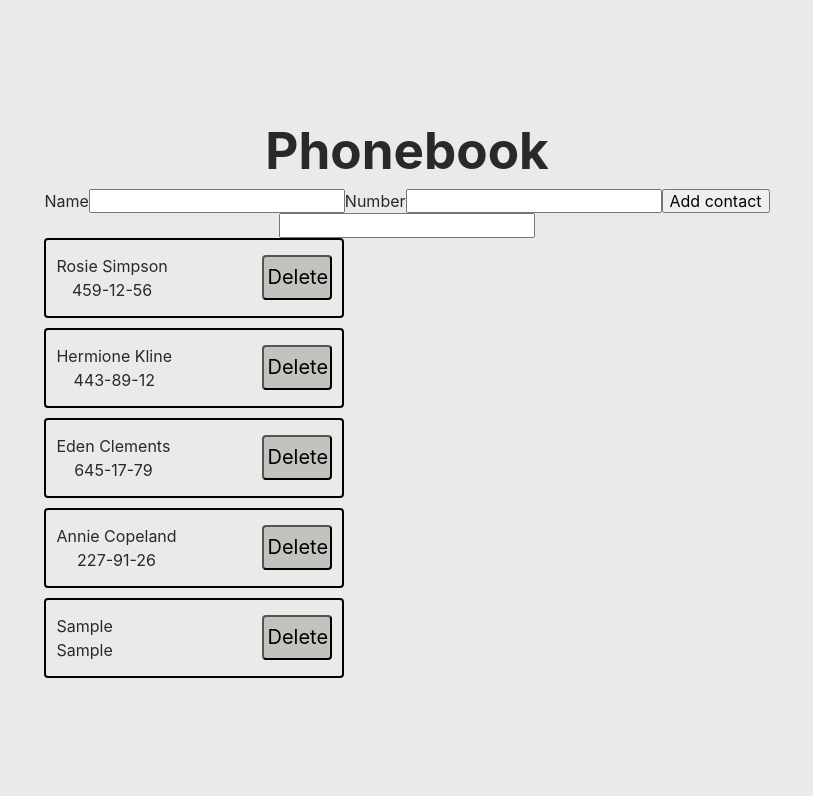
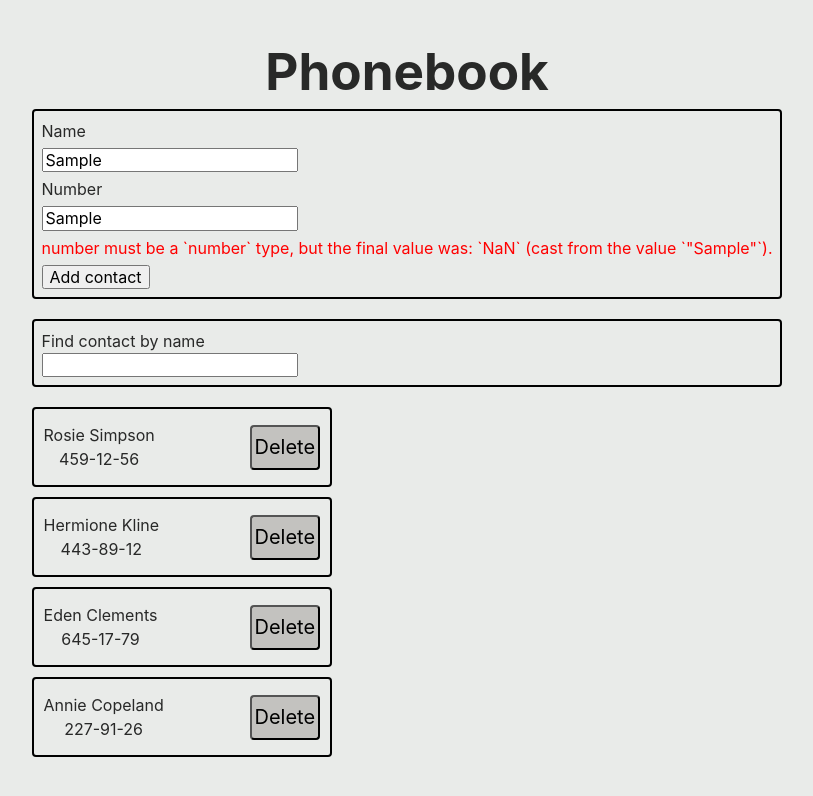
Before and after one commit to Lakanna/goit-react-hw-03, a React (Vite) app: page / in a window 1280 px wide. Both pictures are taken after typing "Sample", "Sample" into the empty fields and a click on the button "Add contact". Shown: the top 796 px of the page, without its empty margins (233-1046 px from the left). Built offline with nearby package versions, Linux system fonts and the light colour scheme.

Commit message:
add validator

```diff
--- a/package.json
+++ b/package.json
@@ -12,6 +12,7 @@
   "dependencies": {
     "formik": "^2.4.6",
     "modern-normalize": "^2.0.0",
+    "nanoid": "^5.0.7",
     "react": "^18.3.1",
     "react-dom": "^18.3.1",
     "yup": "^1.4.0"
--- a/src/components/App/App.jsx
+++ b/src/components/App/App.jsx
@@ -20,6 +20,10 @@ function App() {
   ]
   )
 
+  const [filterName, setFilterName] = useState('')
+
+  const valueByFilter = contactList.filter((contact)=>contact.name.toLowerCase().includes(filterName.toLowerCase()))
+
   function addContact(newContact) {
     setContactList((prevStat) => {
       console.log(prevStat);
@@ -38,8 +42,8 @@ function App() {
 return (<div>
           <h1 className={css.title}>Phonebook</h1>
           <ContactForm onAddContact={addContact}/>
-          <SearchBox />
-          <ContactList contactList={contactList} onDelete={deleteContact} />
+          <SearchBox value={ filterName} onFilter={setFilterName} />
+          <ContactList contactList={valueByFilter} onDelete={deleteContact} />
         </div>)
 
 }
--- a/src/components/ContactForm/ContactForm.jsx
+++ b/src/components/ContactForm/ContactForm.jsx
@@ -1,28 +1,39 @@
 import { useId } from "react";
 import { Formik, Form, Field } from "formik";
+import { ErrorMessage } from "formik";
+import { nanoid } from 'nanoid'
 import * as Yup from 'yup';
+import css from './ContactForm.module.css'
 
 export default function ContactForm({onAddContact}) {
 
     const fieldNameId = useId();
     const fieldNumberId = useId();
 
+    const FeedbackSchema = Yup.object().shape({
+        name: Yup.string().min(3, "To short!").max(50, "To long!").required("Required"),
+        number: Yup.number().min(6, "To short!").required("Required"),
+    });
+
     function handleSubmit(values, actions) {
         console.log(values);
-        const newContact = { ...values, id: Date.now().toString() };
+        const newContact = { ...values, id: nanoid() };
         console.log(newContact);
         onAddContact(newContact);
         actions.resetForm()
  }
 
     return (
-        <Formik initialValues={{ name: "", number:"" }} onSubmit={handleSubmit}>
-            <Form>
+        <Formik initialValues={{ name: "", number:"" }} onSubmit={handleSubmit} validationSchema={FeedbackSchema}>
+            <Form className={css.formAddContact}>
                 <label htmlFor={fieldNameId}>Name</label>
                 <Field type="text" name="name" id={fieldNameId}></Field>
+                <ErrorMessage className={css.errorText} name="name" component='p'/>
 
                 <label htmlFor={fieldNumberId}>Number</label>
                 <Field type="" name="number" id={fieldNumberId}></Field>
+                <ErrorMessage className={css.errorText} name="number" component='p'/>
+
                 <button type="submit">Add contact</button>
             </Form>
         </Formik>
--- a/src/components/ContactForm/ContactForm.module.css
+++ b/src/components/ContactForm/ContactForm.module.css
@@ -0,0 +1,14 @@
+.formAddContact {
+  display: flex;
+  flex-direction: column;
+  align-items: flex-start;
+  gap: 5px;
+  margin-bottom: 20px;
+  border: 2px solid black;
+  padding: 8px;
+  border-radius: 4px;
+}
+
+.errorText {
+  color: red;
+}
--- a/src/components/SearchBox/SearchBox.jsx
+++ b/src/components/SearchBox/SearchBox.jsx
@@ -1,12 +1,13 @@
-// import { useId } from "react";
+import css from './SearchBox.module.css'
 
-export default function SearchBox() {
+export default function SearchBox({value, onFilter}) {
 
 
     return (
-        <div>
-            <input type="text" />
-            <p></p>
+        <div className={css.searhForm}>
+            <p>Find contact by name</p>
+            <input type="text" value={value} onChange={(e) => onFilter(e.target.value)} />
+
         </div>
     )
 }
--- a/src/components/SearchBox/SearchBox.module.css
+++ b/src/components/SearchBox/SearchBox.module.css
@@ -0,0 +1,9 @@
+.searhForm {
+  display: flex;
+  flex-direction: column;
+  border: 2px solid black;
+  border-radius: 4px;
+  align-items: flex-start;
+  padding: 8px;
+  margin-bottom: 20px;
+}
```
Also changed, not shown: 1 other file (tests, documents, lock files or other folders).
